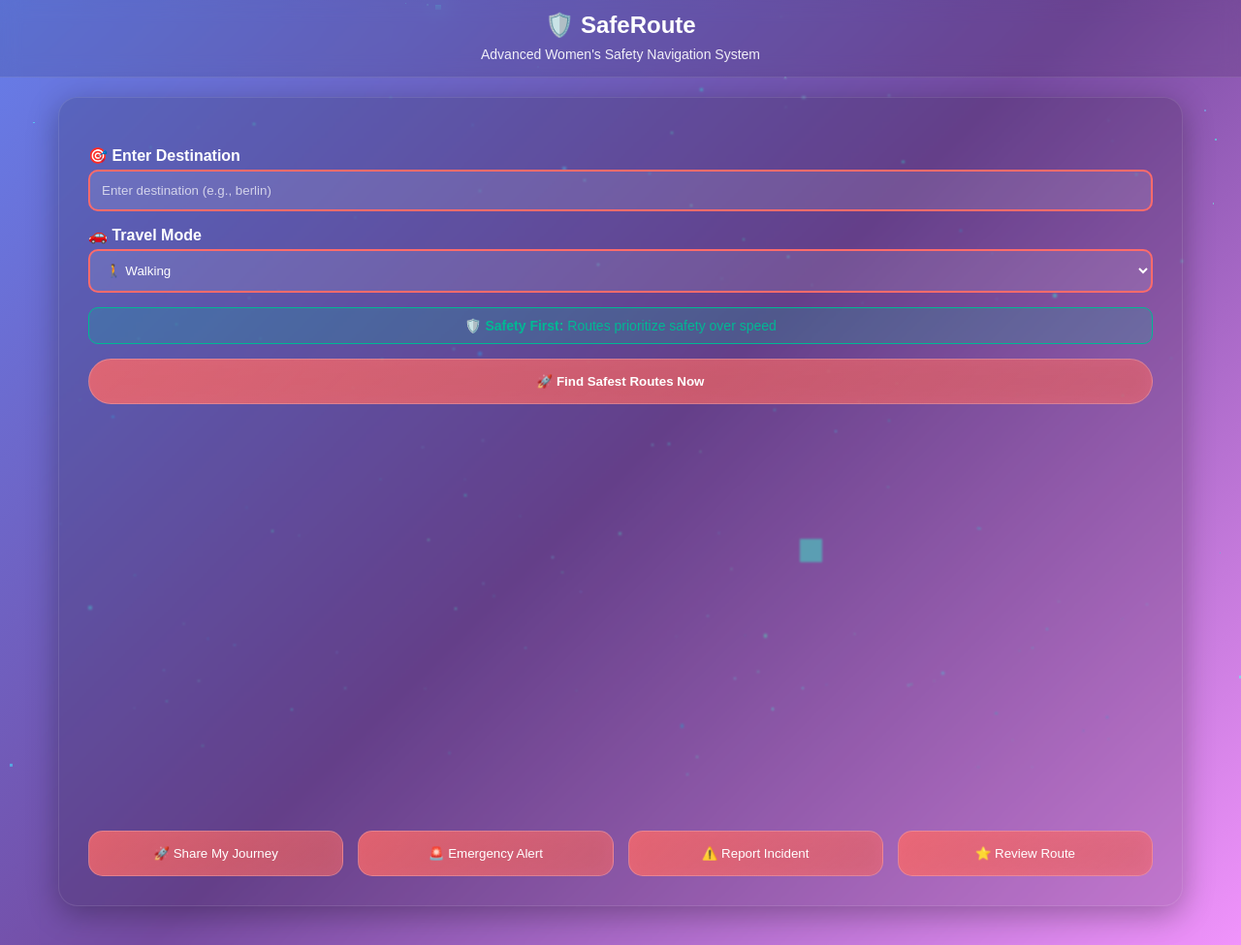
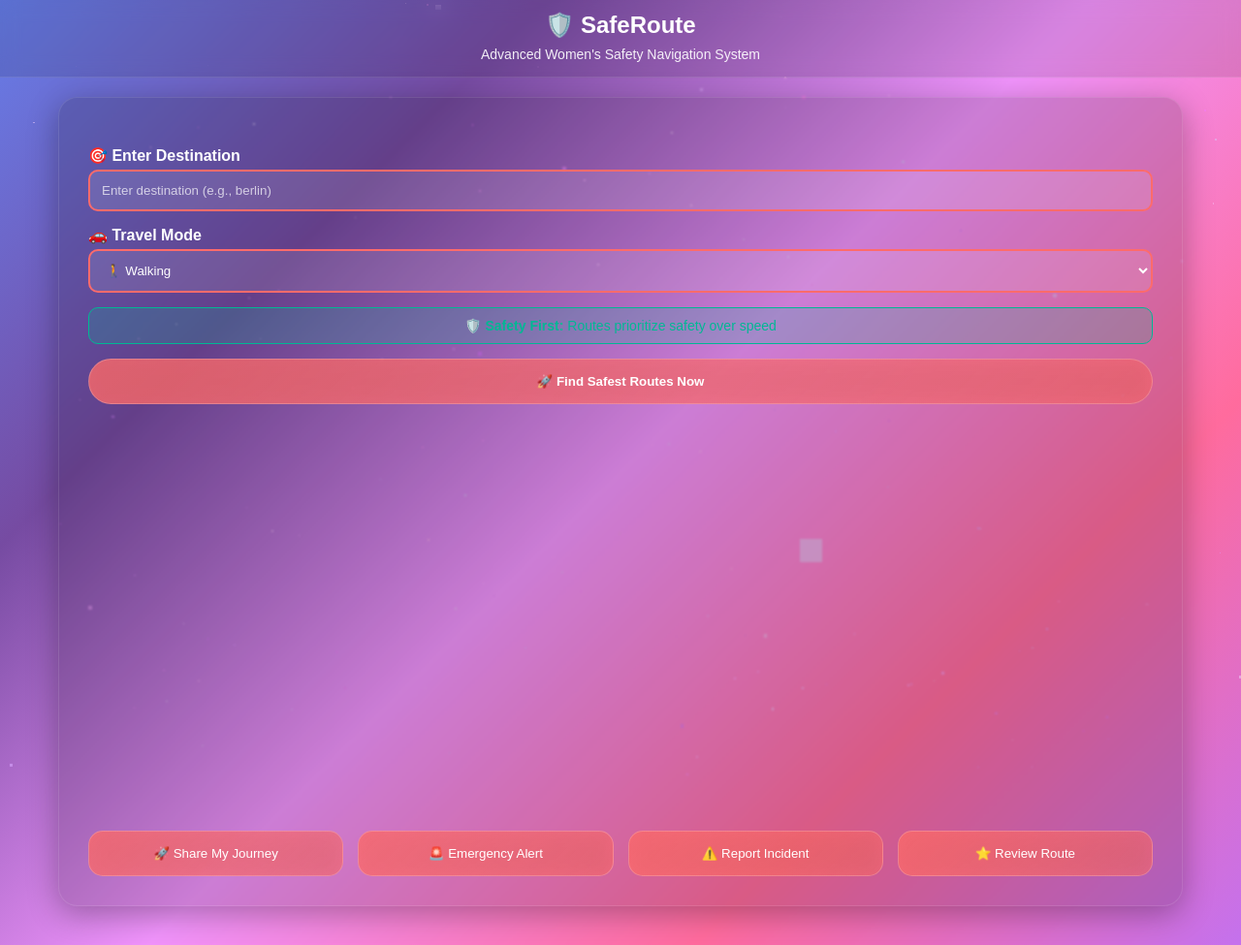
Before and after one commit to SuneethKokala/IU_Project_SE_SuneethKokala, a Flask app: page / in a window 1280 px wide. Shown: the whole page at 97% size. Run offline with Flask 3, Linux system fonts and the light colour scheme; some libraries are stand-ins or nearby versions.

Commit message:
Change background to vibrant purple-pink gradient
- Updated CSS gradient with 5-color purple-pink-blue theme
- Modified Three.js particle colors to pink/purple tones
- Enhanced visual appeal with warmer color palette

```diff
--- a/static/style.css
+++ b/static/style.css
@@ -1,7 +1,7 @@
 * { margin: 0; padding: 0; box-sizing: border-box; }
 body {
     font-family: 'Arial', sans-serif;
-    background: linear-gradient(135deg, #667eea 0%, #764ba2 50%, #f093fb 100%);
+    background: linear-gradient(135deg, #667eea 0%, #764ba2 25%, #f093fb 50%, #ff6b9d 75%, #c471ed 100%);
     min-height: 100vh;
 }
 .header {
--- a/templates/maps.html
+++ b/templates/maps.html
@@ -1134,9 +1134,9 @@
                 positions.push((Math.random() - 0.5) * 2000);
                 positions.push((Math.random() - 0.5) * 2000);
 
-                colors.push(0.2 + Math.random() * 0.3);
-                colors.push(0.6 + Math.random() * 0.4);
                 colors.push(0.8 + Math.random() * 0.2);
+                colors.push(0.4 + Math.random() * 0.4);
+                colors.push(0.9 + Math.random() * 0.1);
             }
 
             geometry.setAttribute('position', new THREE.Float32BufferAttribute(positions, 3));
```
